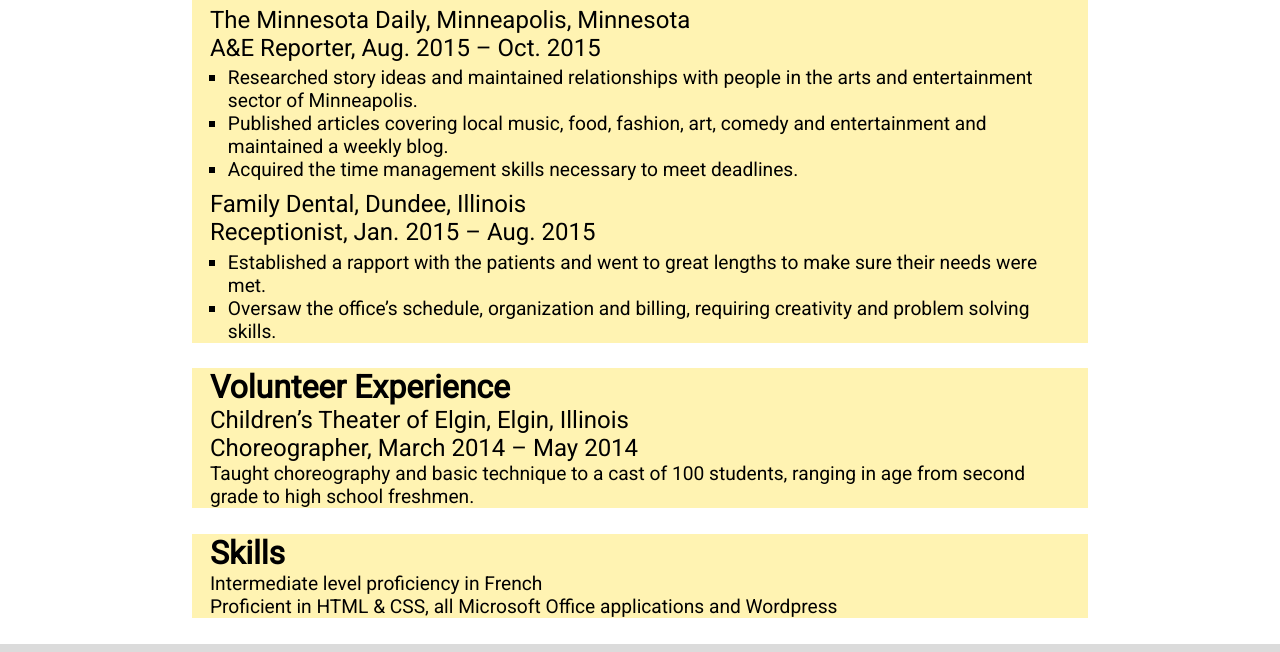
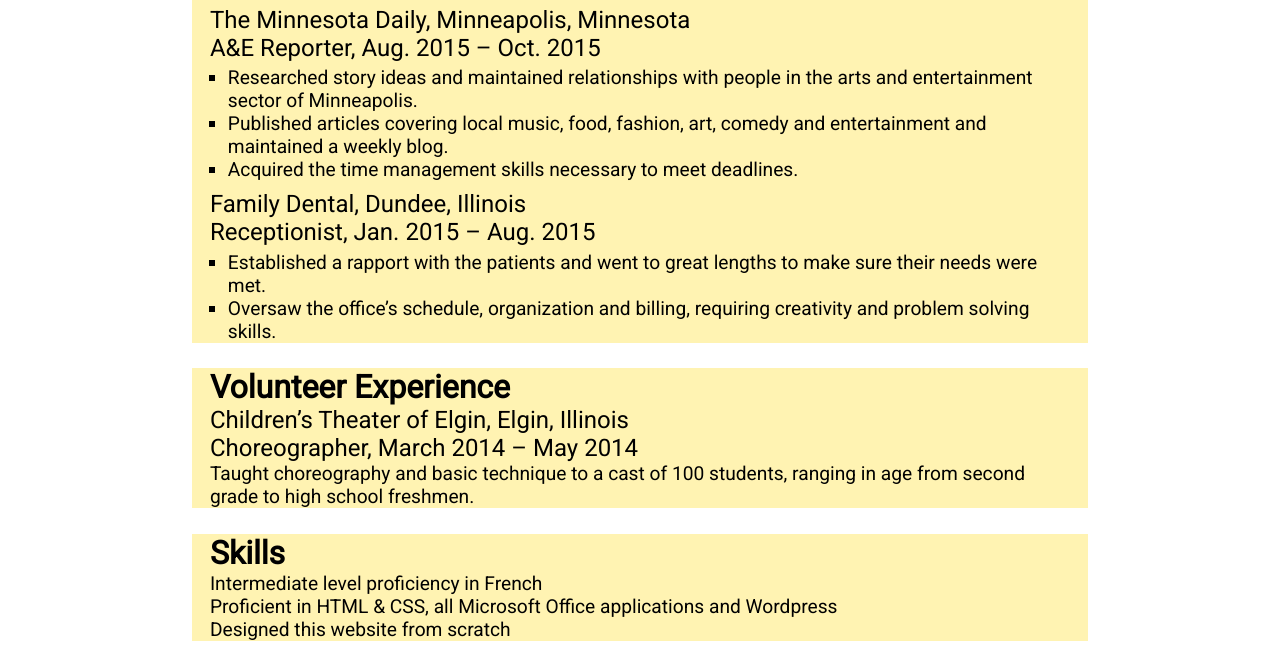
Before and after one commit to isabellaromano/Resume, a plain HTML site: page index.html in a window 1280 px wide. Shown: the part 934-1586 px from the top of the page. Drawn offline with Linux system fonts and the light colour scheme; a script that the page names is missing.

Commit message:
Update index.html

```diff
--- a/index.html
+++ b/index.html
@@ -70,6 +70,7 @@
       <ul>
         <li>Intermediate level proficiency in French</li>
         <li>Proficient in HTML & CSS, all Microsoft Office applications and Wordpress</li>
+	<li>Designed this website from scratch</li>
       </ul>
 </div>
 
```
